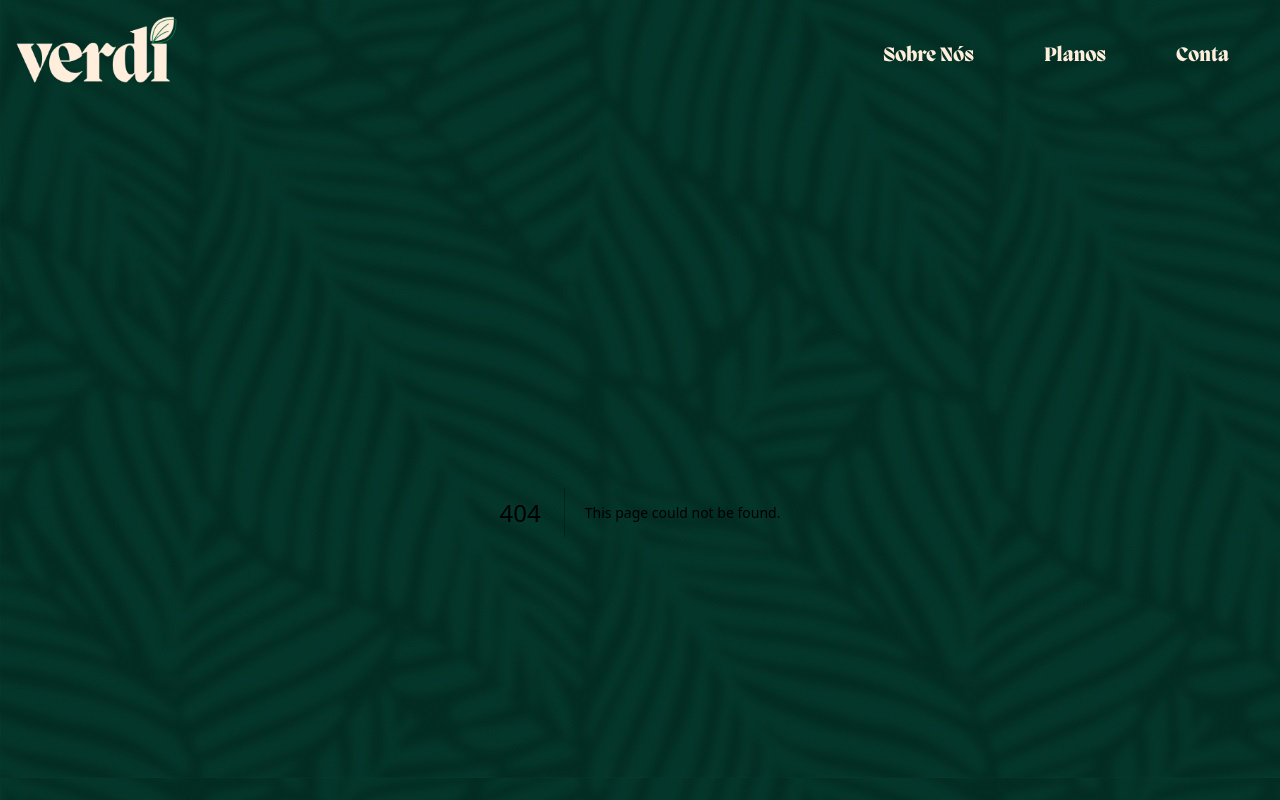
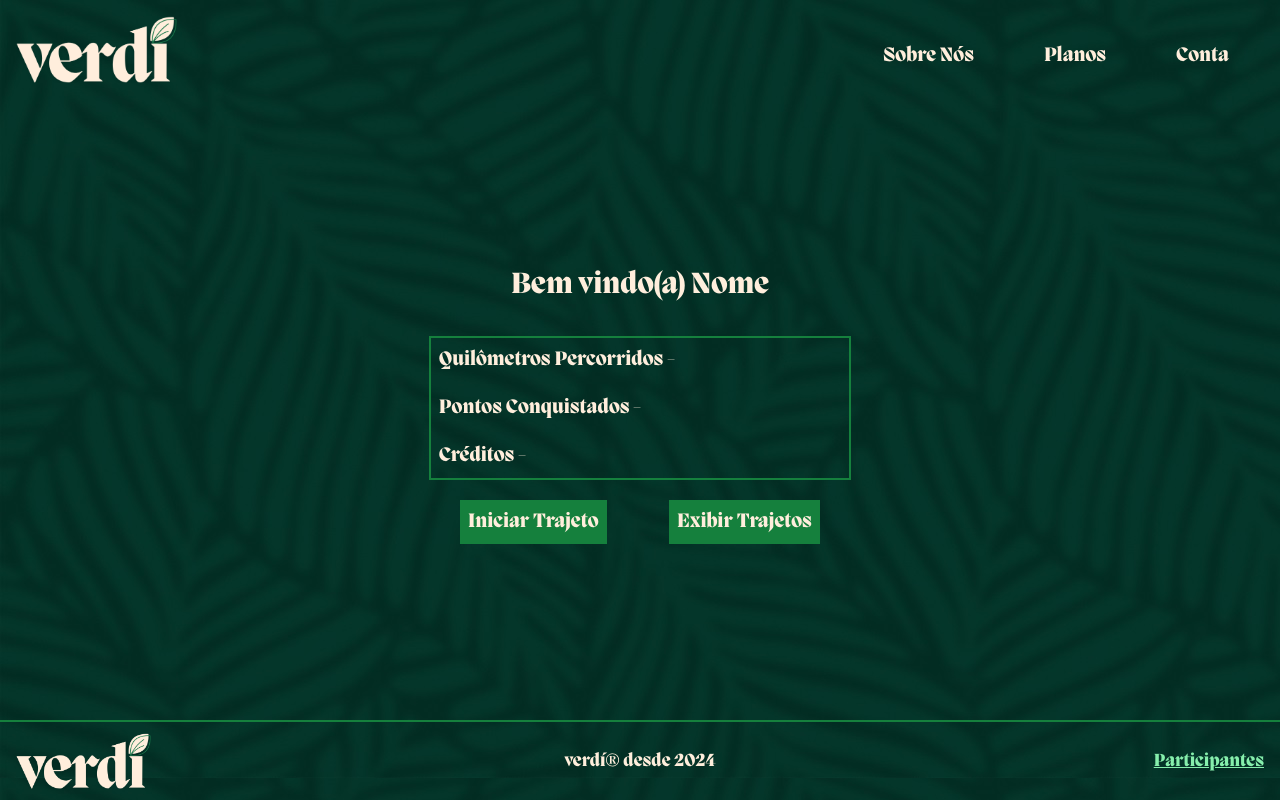
Before and after one commit to luizpaulo73/gs-verdi, a Next.js app in the folder verdi/: page /conta in a window 1280 px wide. Before the commit this address had no page. Shown: the top 800 px of the page. Built offline with nearby package versions, Linux system fonts and the light colour scheme; a web font is replaced by a local one.

Commit message:
pagina de minha conta adicionada

```diff
--- /dev/null
+++ b/verdi/src/app/conta/page.tsx
@@ -0,0 +1,19 @@
+import Link from 'next/link'
+import React from 'react'
+
+export default function Conta() {
+  return (
+    <section>
+        <h1 className='text-creme text-center text-2xl md:text-3xl'>Bem vindo(a) Nome</h1>
+        <div className='border-2 border-green-700 w-[90vw] p-2 mt-8 sm:w-96 xl:w-[33vw] flex flex-col gap-5'>
+            <p className='text-creme lg:text-xl'>Quilômetros Percorridos - </p>
+            <p className='text-creme lg:text-xl'>Pontos Conquistados - </p>
+            <p className='text-creme lg:text-xl'>Créditos - </p>
+        </div>
+        <div className='flex justify-around mt-5'>
+            <Link href={"/trajeto/iniciar"} className='bg-green-700 text-creme p-2 lg:text-xl'>Iniciar Trajeto</Link>
+            <Link href={"/trajeto/lista"} className='bg-green-700 text-creme p-2 lg:text-xl'>Exibir Trajetos</Link>
+        </div>
+    </section>
+  )
+}
--- a/verdi/src/components/Cabecalho/Cabecalho.tsx
+++ b/verdi/src/components/Cabecalho/Cabecalho.tsx
@@ -14,7 +14,7 @@ export default function Cabecalho() {
                 <ul className="flex justify-around">
                     <li><Link href={'/'} className="text-creme text-xs font-extrabold sm:text-base md:text-lg xl:text-xl">Sobre Nós</Link></li>
                     <li><Link href={'/#planos'} className="text-creme text-xs font-extrabold sm:text-base md:text-lg xl:text-xl">Planos</Link></li>
-                    <li><Link href={'/'} className="text-creme text-xs font-extrabold sm:text-base md:text-lg xl:text-xl">Conta</Link></li>
+                    <li><Link href={'/conta'} className="text-creme text-xs font-extrabold sm:text-base md:text-lg xl:text-xl">Conta</Link></li>
                 </ul>
             </nav>
         </div>
```
